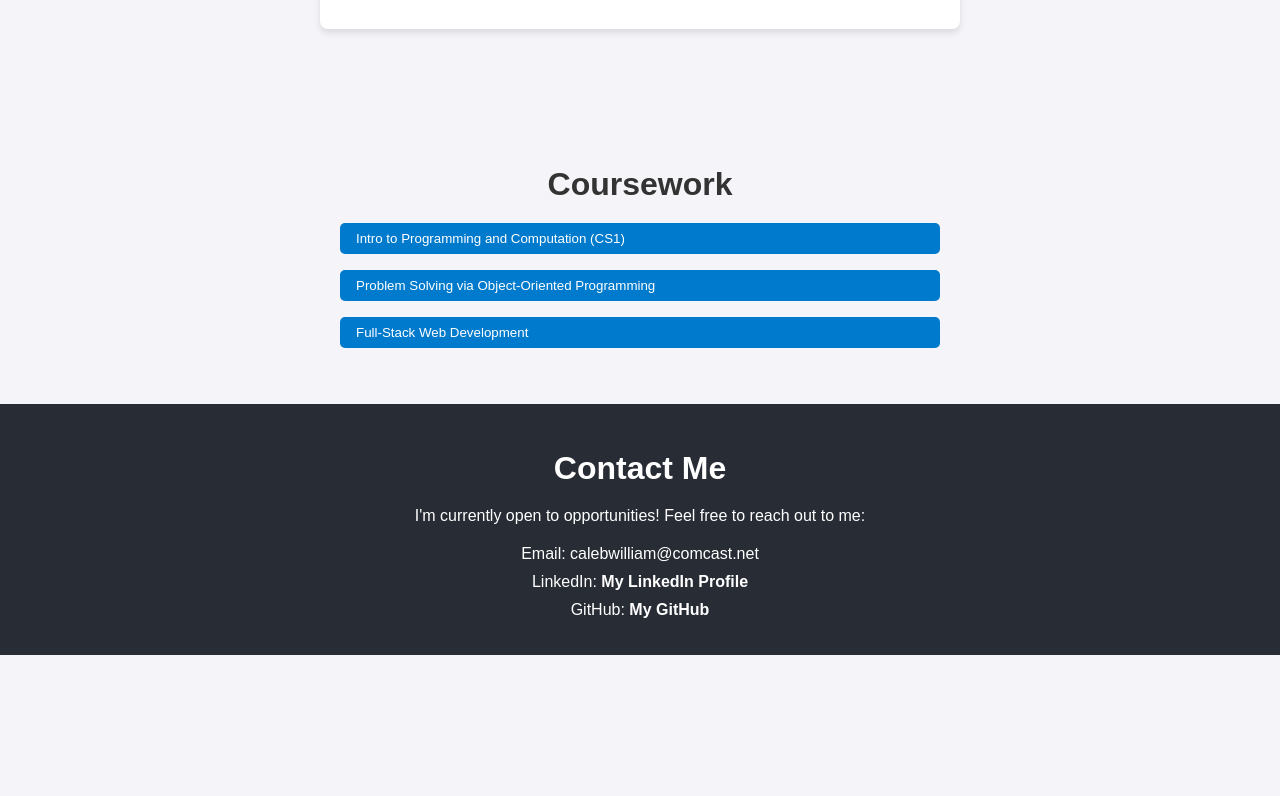
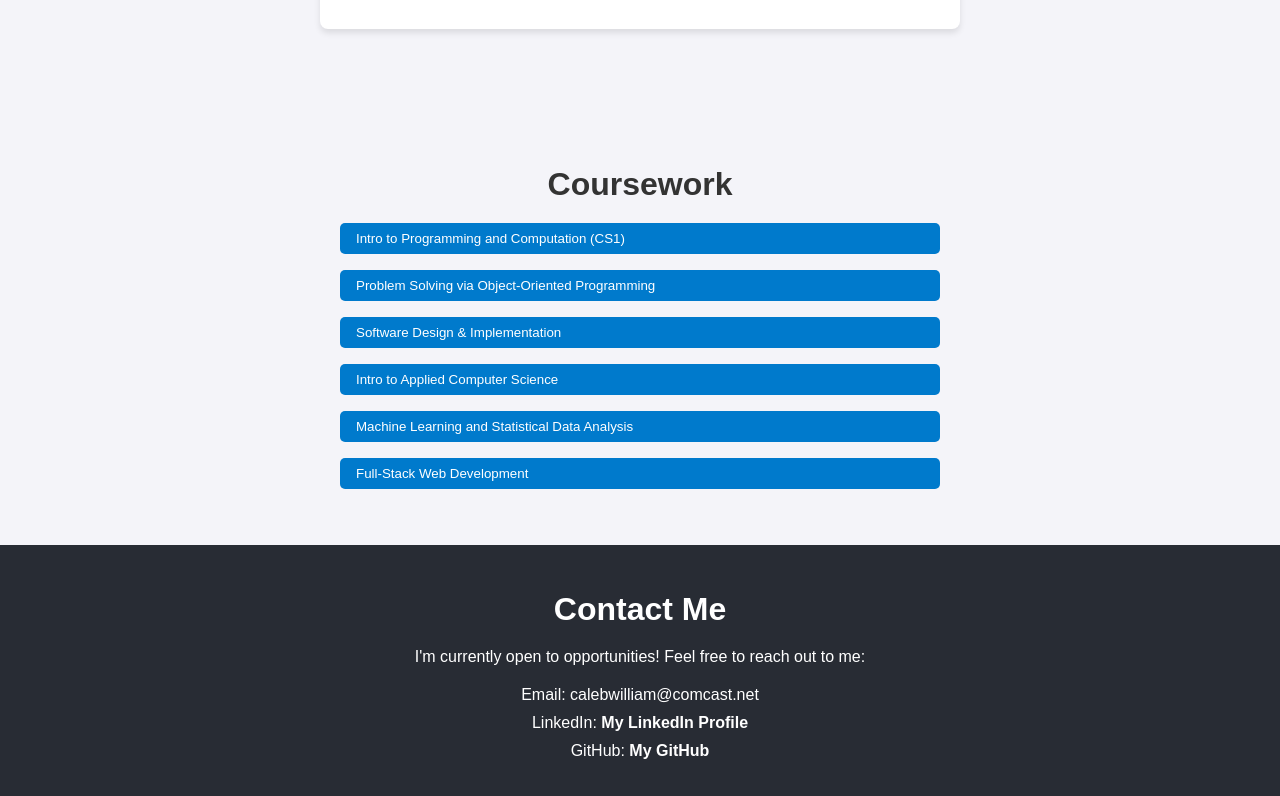
Before and after one commit to calebashw/calebashw, a React (Create React App) app: page / in a window 1280 px wide. Shown: the part 865-1661 px from the top of the page. Before the commit the page ends 1520 px from the top, so only its background shows below. Built offline with nearby package versions, Linux system fonts and the light colour scheme.

Commit message:
Updaging classes

```diff
--- a/src/App.jsx
+++ b/src/App.jsx
@@ -96,6 +96,24 @@ function App() {
                 </div>
               </div>
               <div class="accordion-item">
+                <button class="accordion-header">Software Design & Implementation</button>
+                <div class="accordion-content">
+                  Topics: Software Design and Documentation, C, Debugging and Testing, Git
+                </div>
+              </div>
+              <div class="accordion-item">
+                <button class="accordion-header">Intro to Applied Computer Science</button>
+                <div class="accordion-content">
+                  Topics: Linear Algebra, Intro to ML
+                </div>
+              </div>
+              <div class="accordion-item">
+                <button class="accordion-header">Machine Learning and Statistical Data Analysis</button>
+                <div class="accordion-content">
+                  Topics: Python, Jupyter Notebooks, ML, Stastical Modeling
+                </div>
+              </div>
+              <div class="accordion-item">
                 <button class="accordion-header">Full-Stack Web Development</button>
                 <div class="accordion-content">
                   Topics: React, Node.js, State Management, MongoDB, JavaScript, REST APIs, CRUD, etc.
```
